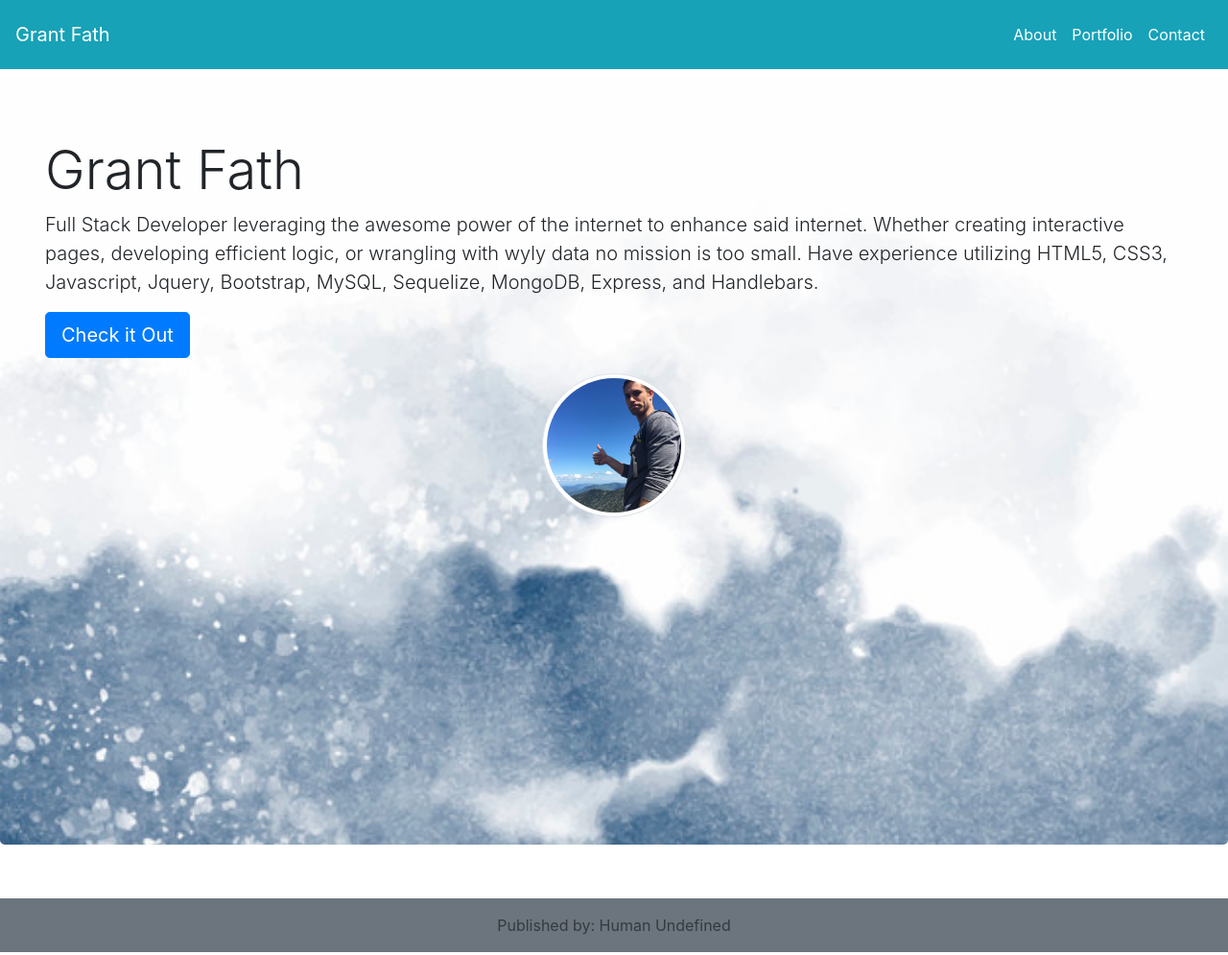
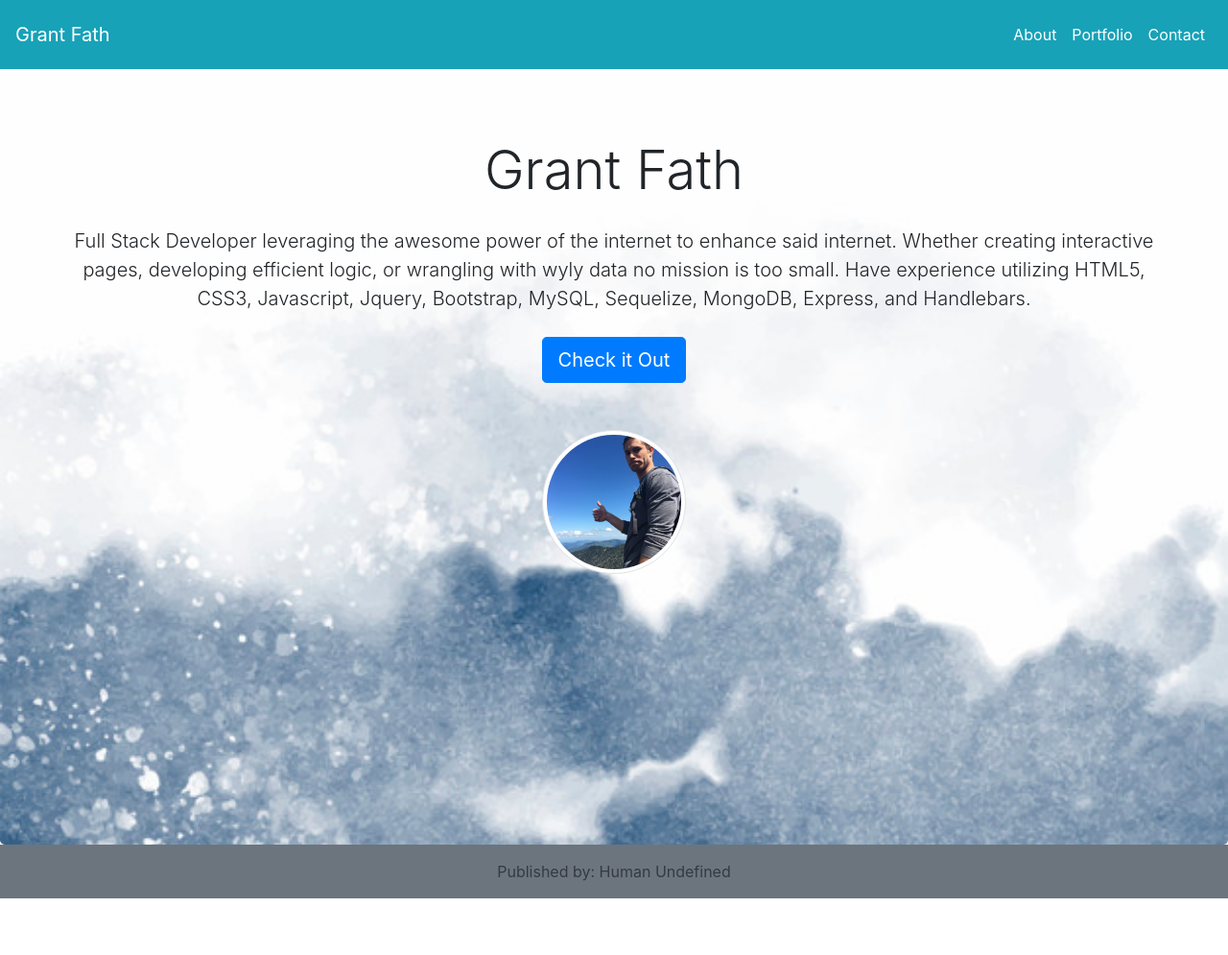
Before and after one commit to rgfathrg/Bootstrap-Portfolio, a plain HTML site: page index.html in a window 1280 px wide. Shown: the whole page at 96% size. After the commit the page ends 944 px from the top, so only its background shows below. Drawn offline with nearby package versions, Linux system fonts and the light colour scheme.

Commit message:
jumbo work

```diff
--- a/index.html
+++ b/index.html
@@ -24,7 +24,7 @@
 
 <body>
   <!--Navbar-->
-  <nav class="navbar navbar-expand-lg p-3 mb-2 bg-info">
+  <nav class="navbar navbar-expand-lg p-3 mb-2 bg-info navBar">
     <a class="navbar-brand text-white" href="#">Grant Fath</a>
     <button class="navbar-toggler" style="border: 1px solid white" type="button" data-toggle="collapse" data-target="#navbarNav"
       aria-controls="navbarNav" aria-expanded="false" aria-label="Toggle navigation">
@@ -47,7 +47,7 @@
   <!--Content-->
   <div class="jumbotron landing">
     <div class="container-fluid">
-      <h1 class="display-4">Grant Fath</h1>
+      <h1 class="display-4" style="text-align: center">Grant Fath</h1>
       <p class="lead">Full Stack Developer leveraging the awesome power of the internet to enhance said internet.
         Whether creating interactive pages, developing efficient logic, or wrangling with wyly data no mission is too
         small. Have experience utilizing HTML5, CSS3, Javascript, Jquery, Bootstrap, MySQL, Sequelize, MongoDB,
@@ -55,6 +55,7 @@
       <p class="lead">
         <a class="btn btn-primary btn-lg" href="portfolio.html" role="button">Check it Out</a>
       </p>
+      <br>
       <div class="row">
         <div class="col text-center">
           <img src="images/Propic.jpg" class="img-thumbnail" id="propic" style="width: 150px; height: 150px;">
@@ -62,7 +63,6 @@
       </div>
     </div>
   </div>
-  <br>
   <div class="footer-copyright text-center py-3 p-3 mb-2 bg-secondary text-dark">
     Published by: Human Undefined
   </div>
--- a/style-custom.css
+++ b/style-custom.css
@@ -3,7 +3,7 @@ body {
     text-align: center;
 }
 
-.navbar {
+.navBar {
     margin-bottom: 0px !important;
 }
 .navbar-toggler {
@@ -11,12 +11,19 @@ body {
 }
 
 .landing {
-
+    margin-bottom: 0;
     background-image: url(images/backgoundone.jpg);
     background-size: cover;
     height: 100vh;
 }
 
+.lead {
+    text-align: center;
+    margin: 25px;
+}
+.jumbotron {
+    margin-bottom: 0px !important;
+}
 #propic {
     border-radius: 50% !important;
     align-content: center;
```
